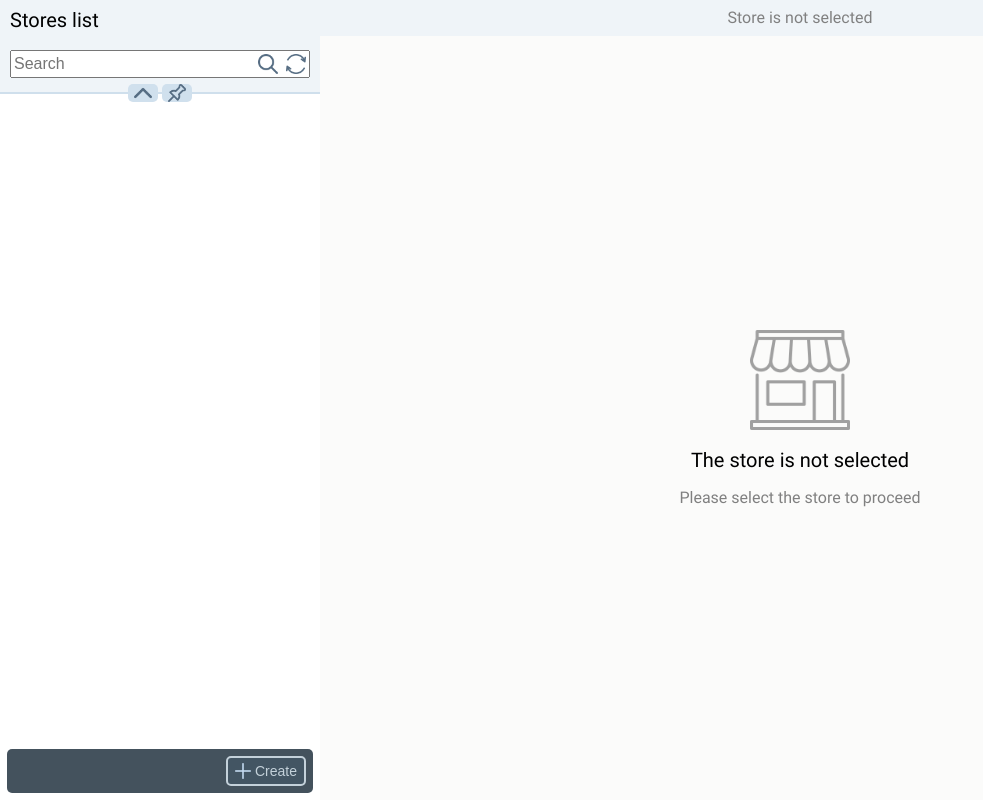
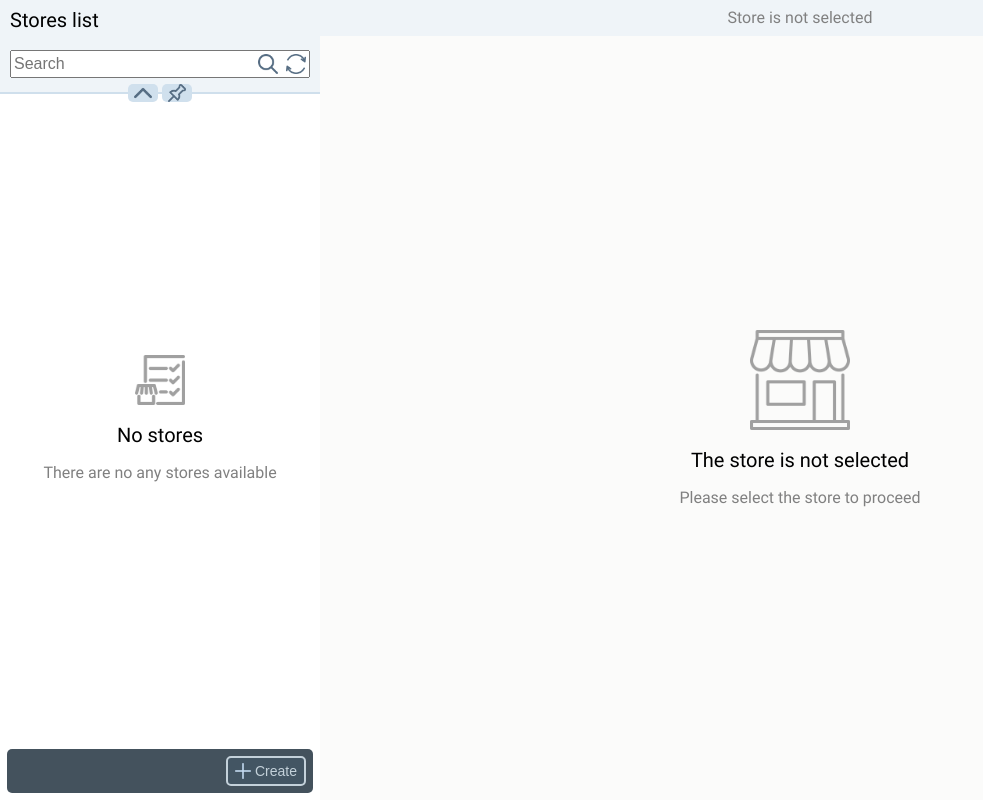
Before and after one commit to Shist/Stores-and-products-JS-, a website: page index.html in a window 1280 px wide. Shown: the whole page, without its empty margins (0-983 px from the left). Drawn offline with Linux system fonts and the light colour scheme.

Commit message:
HW 2, try 1 : Added layout with styles for case with empty stores list

```diff
--- a/index.html
+++ b/index.html
@@ -29,7 +29,19 @@
             <button class="small-btn small-btn_pin"></button>
           </div>
         </header>
-        <div class="stores-list-section"></div>
+        <div class="stores-list-section">
+          <div class="stores-list-section__no-data-layout">
+            <img
+              src="./icons/icon-stores-list.png"
+              alt="There are no any stores available"
+              class="stores-list-section__no-data-img"
+            />
+            <h3 class="stores-list-section__no-data-headline">No stores</h3>
+            <span class="stores-list-section__no-data-message"
+              >There are no any stores available</span
+            >
+          </div>
+        </div>
         <footer class="stores-list-footer">
           <button class="footer-create-btn">
             <span class="footer-create-btn__icon-plus"></span>
--- a/styles/main.css
+++ b/styles/main.css
@@ -619,6 +619,29 @@
   font-size: 14px;
 }
 
+.stores-list-section__no-data-layout {
+  display: flex;
+  flex-direction: column;
+  justify-content: center;
+  align-items: center;
+  row-gap: 20px;
+  flex-grow: 1;
+}
+
+.stores-list-section__no-data-img {
+  max-width: 50px;
+  max-height: 50px;
+}
+
+.stores-list-section__no-data-headline {
+  font-size: 20px;
+}
+
+.stores-list-section__no-data-message {
+  font-size: 16px;
+  color: gray;
+}
+
 .no-store-details-wrapper {
   max-width: 1600px;
   width: 100%;
```
Also changed, not shown: icons/icon-stores-list.png (added).
